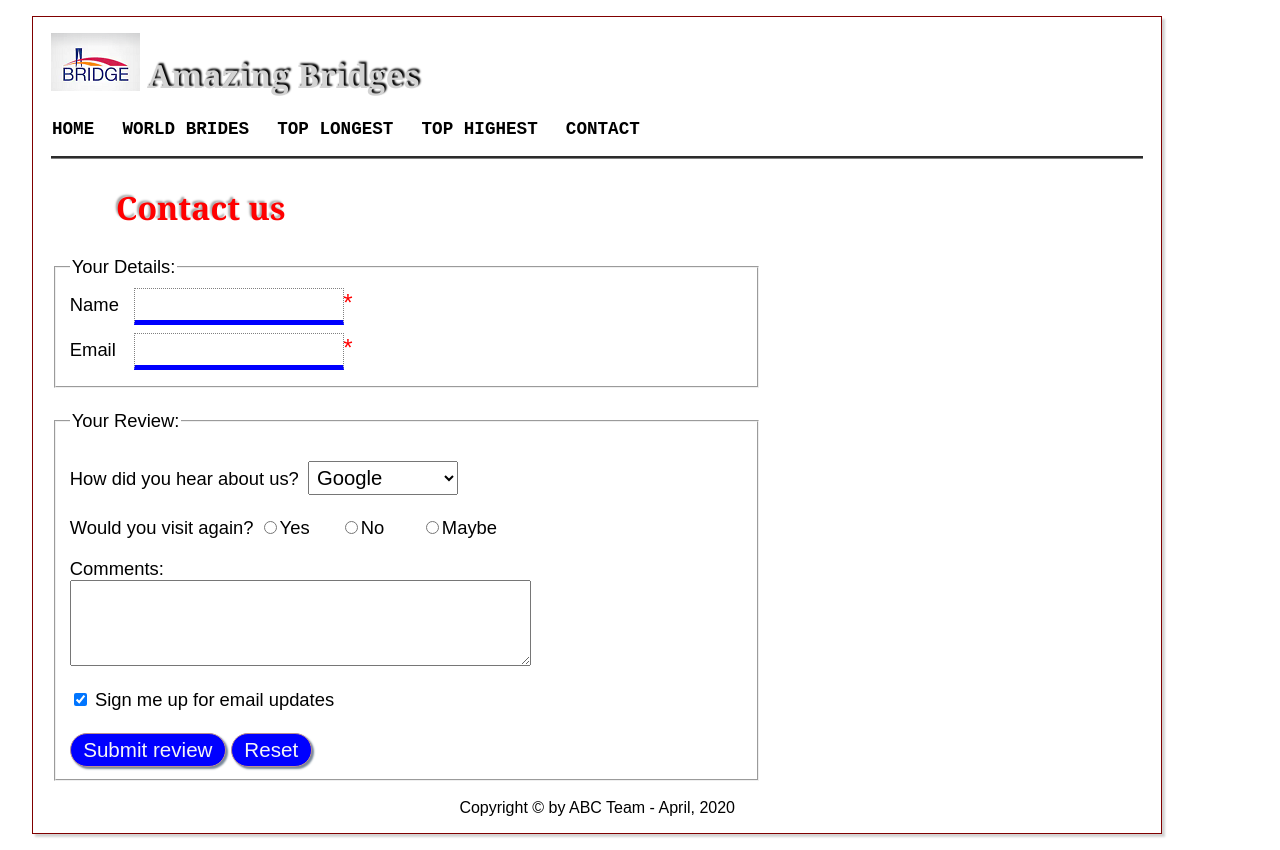
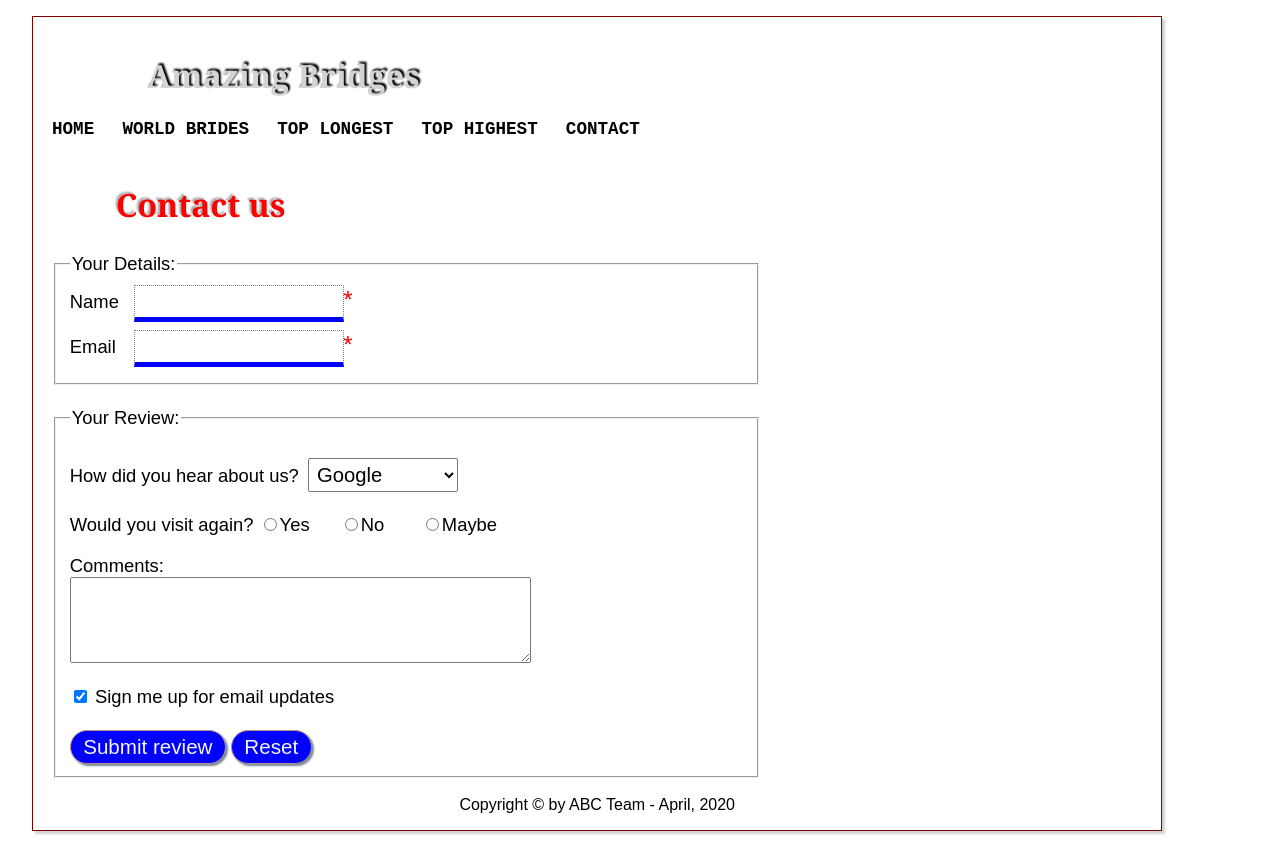
Before and after one commit to ThuyLee/MyWeb, a plain HTML site: page contact.html in a window 1280 px wide. Drawn offline with Linux system fonts and the light colour scheme.

Commit message:
Update sample.css

```diff
--- a/css/sample.css
+++ b/css/sample.css
@@ -33,11 +33,7 @@ img {
     min-width: auto;
 
 }
-.logo {
-    background-image: url("../image/logo.png");
-    background-repeat: no-repeat;
-    border-bottom: groove grey medium;
-}
+
 
 p#menu{
     text-align: left;
```
